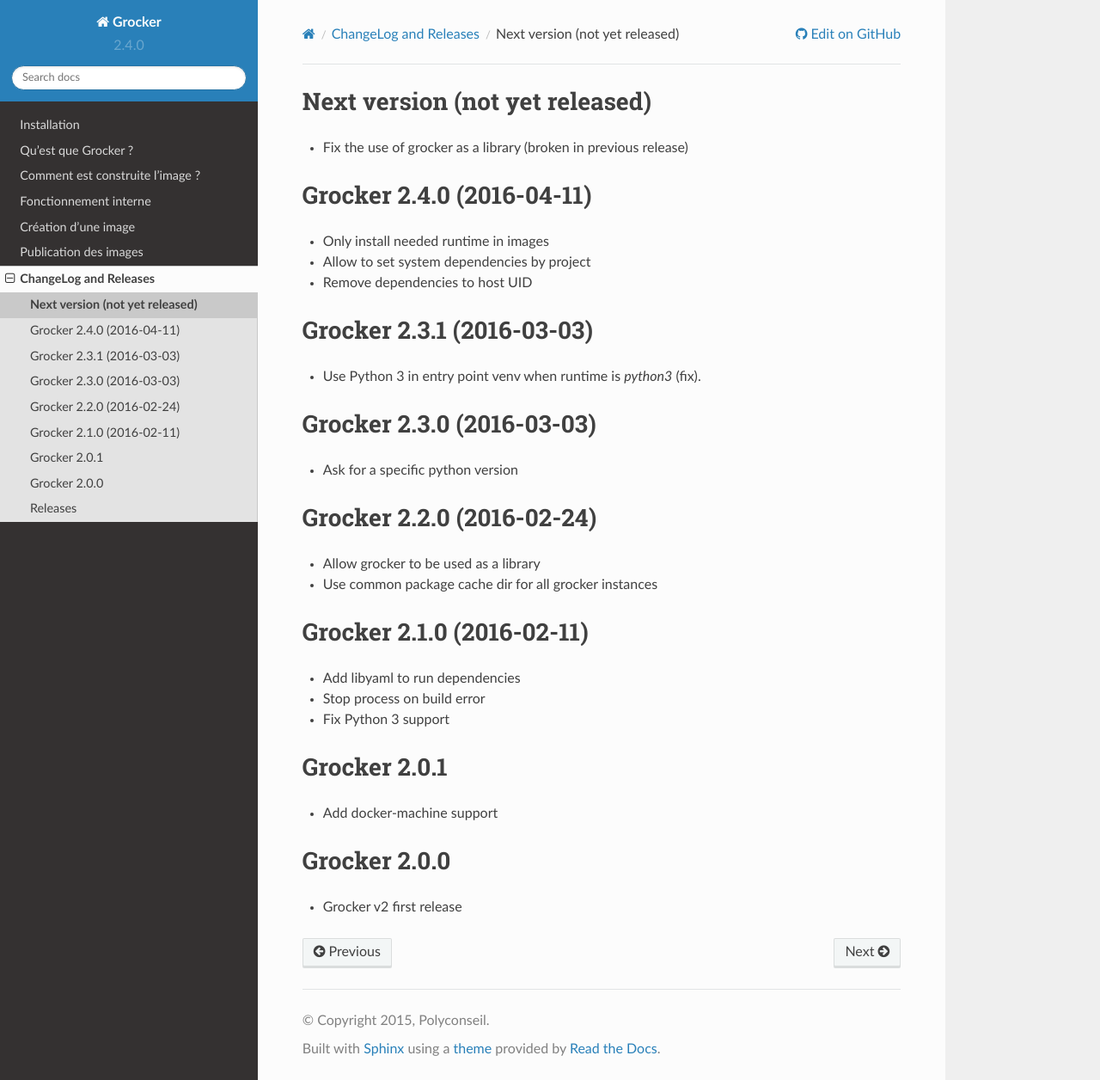
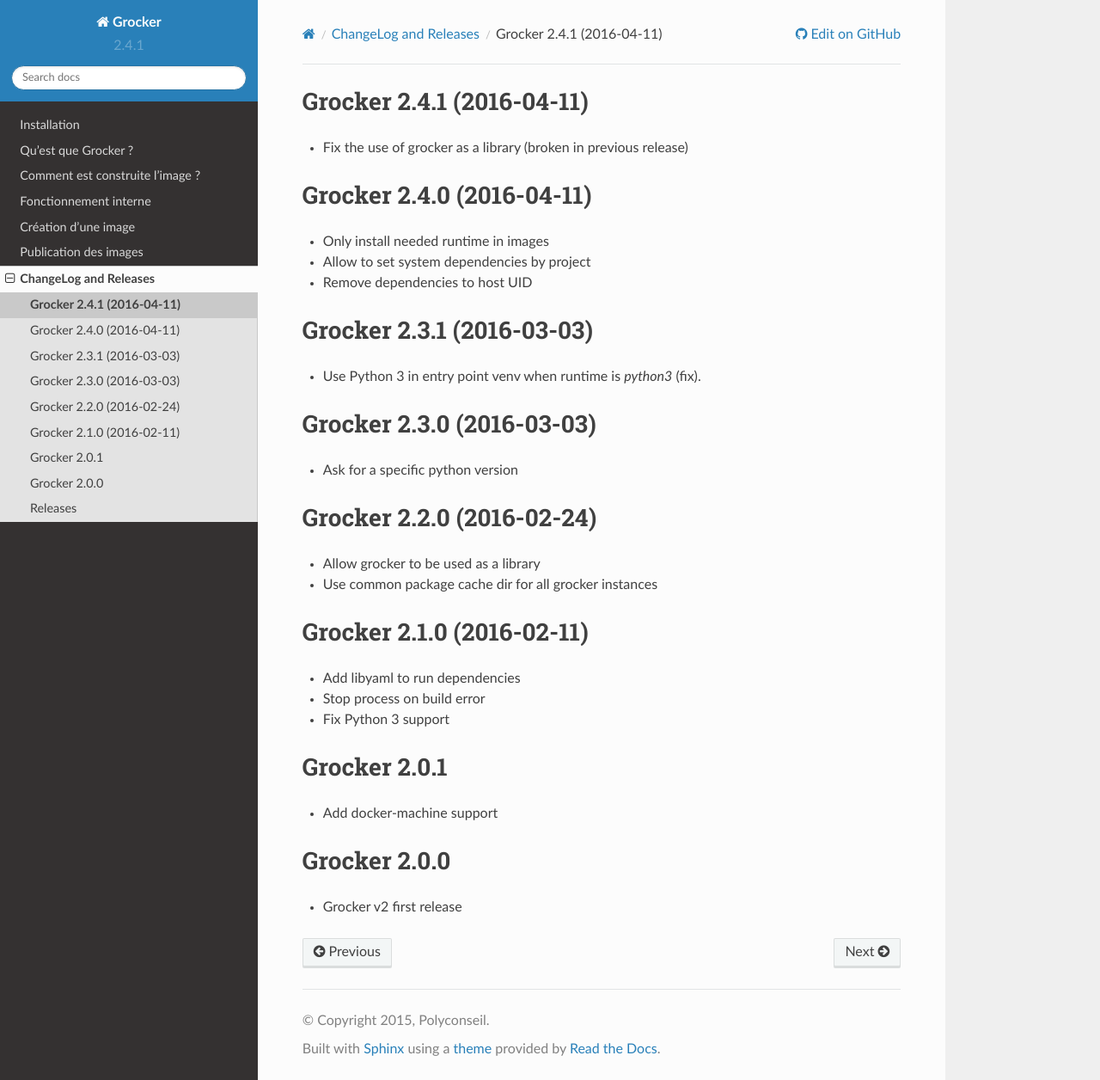
Before and after one commit to Polyconseil/grocker, a Sphinx documentation site: the page built from docs/changelog.rst, in a window 1280 px wide and 1256 px high. Shown: the whole window at 86% size. Built offline with Sphinx 7.4.7 and the Read the Docs theme 2.0.0, drawn with Linux system fonts in a browser that asks for light colours.

Commit message:
Release version v2.4.1
Released-with: blease v2016.04.11.00590+8a65a63a
Signed-off-by: Brice Gelineau <brice.gelineau@polyconseil.fr>

```diff
--- a/docs/changelog.rst
+++ b/docs/changelog.rst
@@ -1,5 +1,5 @@
-Next version (not yet released)
--------------------------------
+Grocker 2.4.1 (2016-04-11)
+--------------------------
 
 - Fix the use of grocker as a library (broken in previous release)
 
--- a/docs/releases/index.rst
+++ b/docs/releases/index.rst
@@ -2,6 +2,7 @@
 --------
 
 .. toctree::
+   2.4.1.rst
    2.4.0.rst
    2.3.1.rst
    2.3.0.rst
--- a/grocker/__init__.py
+++ b/grocker/__init__.py
@@ -3,7 +3,7 @@
 
 from __future__ import absolute_import, division, print_function, unicode_literals
 
-__version__ = '2.4.0'
+__version__ = '2.4.1'
 __copyright__ = '2015, Polyconseil'
 __description__ = 'Docker image builder'
 
```
Also changed, not shown: docs/releases/2.4.1.rst (added, +15 -0 lines).
